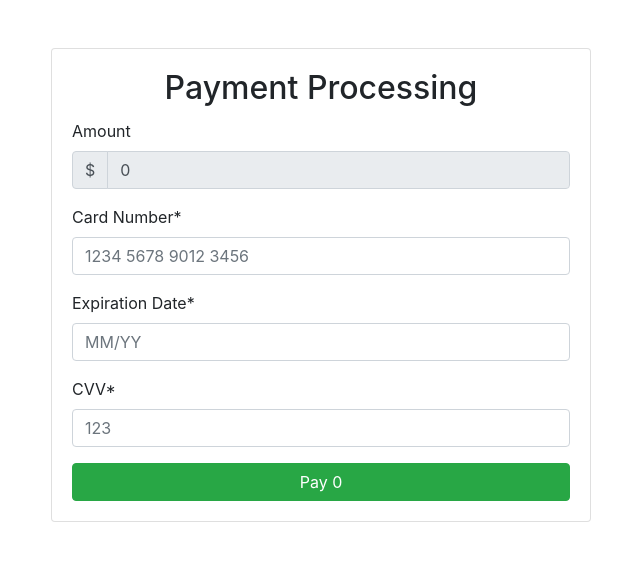
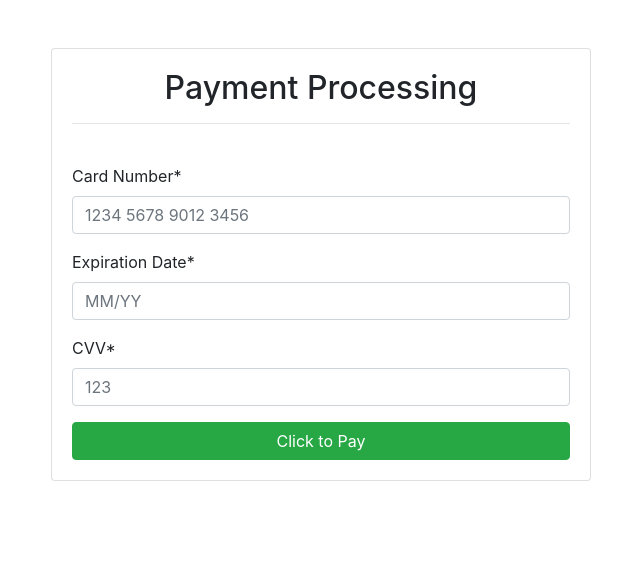
Before and after one commit to Armaan75/UniBites, a Django app: page /make_payment/1/ in a window 1280 px wide. Shown: the top 561 px of the page, without its empty margins (319-959 px from the left). Run offline with Django 4.2, Linux system fonts and the light colour scheme; data comes from the database, SQL or seed files in the repository; both versions use the stored data as it was after the commit; some libraries are stand-ins or nearby versions.

Commit message:
Tempaltes have been updated

```diff
--- a/UniBites/App/templates/app/payment.html
+++ b/UniBites/App/templates/app/payment.html
@@ -17,17 +17,10 @@
             <div class="card">
                 <div class="card-body">
                     <h2 class="card-title text-center">Payment Processing</h2>
+                    <hr><br>
                     <form method="post" novalidate>
                         {% csrf_token %}
-                        <div class="form-group">
-                            <label for="PaymentAmount">Amount</label>
-                            <div class="input-group">
-                                <div class="input-group-prepend">
-                                    <span class="input-group-text">$</span>
-                                </div>
-                                <input type="text" class="form-control" value="{{total_price}}" readonly>
-                            </div>
-                        </div>
+
                         <div class="form-group">
                             {{ form.card_number|as_crispy_field }}
                         </div>
@@ -38,7 +31,7 @@
                             {{ form.cvv|as_crispy_field }}
                         </div>
                         <button id="pay-button" class="btn btn-success btn-block">
-                            <i class="fa fa-lock"></i> Pay {{ total_price }}
+                            <i class="fa fa-lock"></i> Click to Pay
                         </button>
                     </form>
                 </div>
```
Also changed, not shown: UniBites/db.sqlite3.
